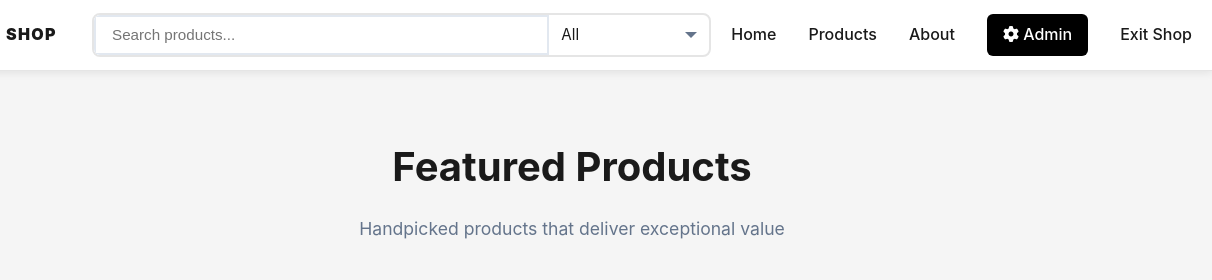
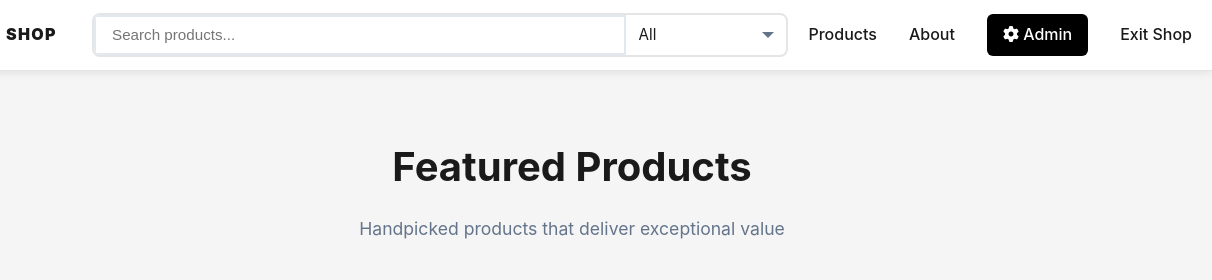
Before and after one commit to jkanbi/shop.arated.com, a website: page index.html in a window 1280 px wide. Shown: the top 280 px of the page, 68-1280 px from the left. Drawn offline with Linux system fonts and the light colour scheme.

Commit message:
remove the home button

```diff
--- a/index.html
+++ b/index.html
@@ -55,7 +55,6 @@
         </div>
       </div>
       <div class="nav-menu">
-        <a href="#home" class="nav-link">Home</a>
         <a href="#products" class="nav-link">Products</a>
         <a href="#about" class="nav-link">About</a>
         <a href="admin.html" class="nav-link admin-link">
```
